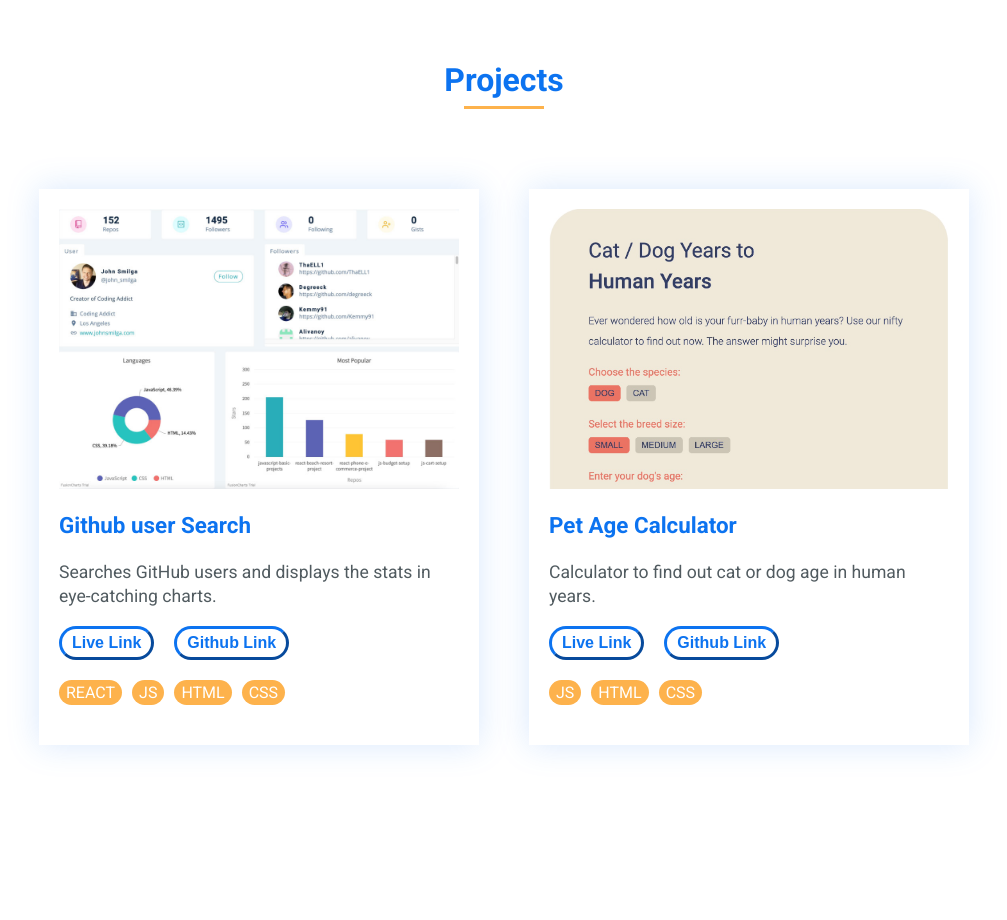
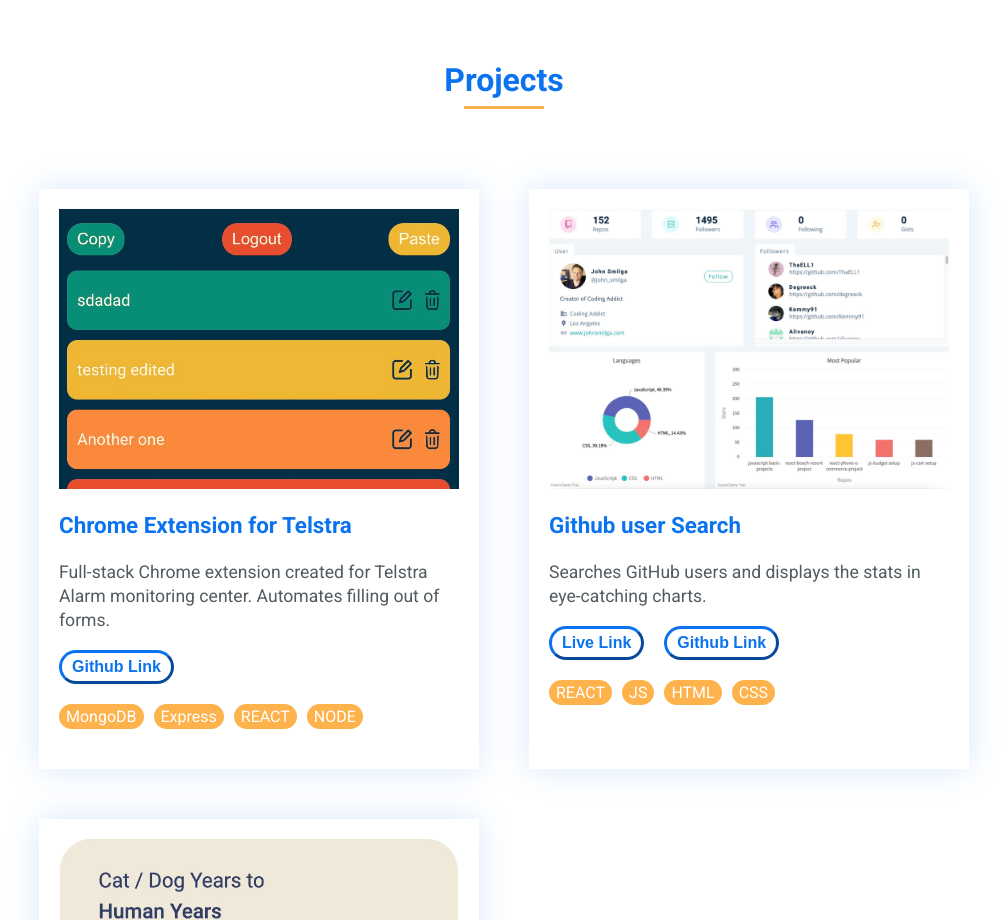
Before and after one commit to ujaved007/portfolio-website, a React (Create React App) app: page / in a window 1280 px wide. Shown: the part 1880-2800 px from the top of the page, without its empty margins (136-1143 px from the left). Built offline with nearby package versions, Linux system fonts and the light colour scheme.

Commit message:
Add new project

```diff
--- a/public/index.html
+++ b/public/index.html
@@ -5,10 +5,7 @@
 		<link rel="icon" href="%PUBLIC_URL%/favicon.ico" />
 		<meta name="viewport" content="width=device-width, initial-scale=1" />
 		<meta name="theme-color" content="#000000" />
-    <meta
-      name="description"
-      content="Web site created using create-react-app"
-    />
+		<meta name="description" content="Portfolio website for Usama Javed - Front End Developer" />
 		<link rel="apple-touch-icon" href="%PUBLIC_URL%/logo192.png" />
 		<!--
       manifest.json provides metadata used when your web app is installed on a
@@ -24,7 +21,7 @@
       work correctly both with client-side routing and a non-root public URL.
       Learn how to configure a non-root public URL by running `npm run build`.
     -->
-    <title>React App</title>
+		<title>Usama Javed Portfolio</title>
 	</head>
 	<body>
 		<noscript>You need to enable JavaScript to run this app.</noscript>
--- a/src/components/Card.js
+++ b/src/components/Card.js
@@ -49,7 +49,7 @@
 					<p>{props.description}</p>
 				</motion.div>
 				<motion.div className="card-links" variants={childVariants}>
-					<CardBtn link={props.liveLink} text="Live Link" />
+					{props.liveLink ? <CardBtn link={props.liveLink} text="Live Link" /> : <div></div>}
 					<CardBtn link={props.githubLink} text="Github Link" />
 				</motion.div>
 				<motion.div className="card-tags" variants={childVariants}>
--- a/src/pages/projectsData.js
+++ b/src/pages/projectsData.js
@@ -1,24 +1,32 @@
 import githubSearch from "../assets/githubSearch.jpg";
 import calculator from "../assets/calculator.png";
+import tamcextension from "../assets/tamcextension.jpg";
 export default [
 	{
 		key: 0,
+		image: tamcextension,
+		title: "Chrome Extension for Telstra",
+		description:
+			"Full-stack Chrome extension created for Telstra Alarm monitoring center. Automates filling out of forms.",
+		githubLink: "https://github.com/ujaved007/github-users-search",
+		tags: ["MongoDB", "Express", "REACT", "NODE"],
+	},
+	{
+		key: 1,
 		image: githubSearch,
 		title: "Github user Search",
-		description:
-			"Searches GitHub users and displays the stats in eye-catching charts.",
+		description: "Searches GitHub users and displays the stats in eye-catching charts.",
 		liveLink: "https://github-user-search-asdas.netlify.app/",
 		githubLink: "https://github.com/ujaved007/github-users-search",
 		tags: ["REACT", "JS", "HTML", "CSS"],
 	},
 	{
-		key: 1,
+		key: 2,
 		image: calculator,
 		title: "Pet Age Calculator",
 		description: "Calculator to find out cat or dog age in human years.",
 		liveLink: "https://cat-dog-years-to-human-years.netlify.app/",
-		githubLink:
-			"https://github.com/ujaved007/Dog-Cat-Age-To-Human-Age-Calculator",
+		githubLink: "https://github.com/ujaved007/Dog-Cat-Age-To-Human-Age-Calculator",
 		tags: ["JS", "HTML", "CSS"],
 	},
 ];
```
Also changed, not shown: src/assets/tamcextension.jpg (added), 1 other file (tests, documents, lock files or other folders). Lines whose indentation alone changed are shown as unchanged.
